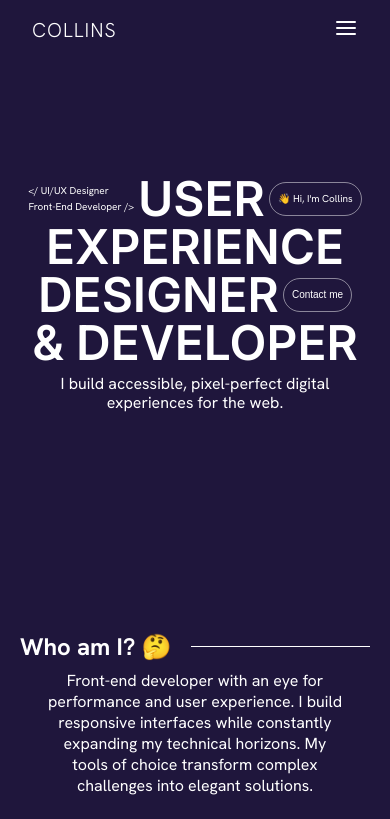
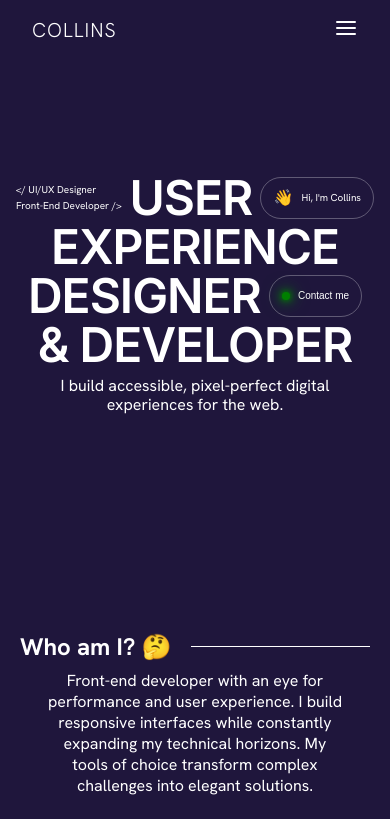
Before and after one commit to Acollins65/Collins_Dev_Portfolio, a React (Vite) app: page / in a window 390 px wide. Shown: the top 819 px of the page. Built offline with nearby package versions, Linux system fonts and the light colour scheme.

Commit message:
Hero Section Update

```diff
--- a/src/Sections/Hero Section/Hero.jsx
+++ b/src/Sections/Hero Section/Hero.jsx
@@ -1,6 +1,6 @@
 import React from "react";
 import styles from "./Hero.module.css";
-import { getImageUrl } from "../../utils";
+
 export const Hero = () => {
   return (
     <section className={styles.container}>
@@ -37,6 +37,7 @@ export const Hero = () => {
             <h1>Designer</h1>
           </div>
           <button className={styles.roundedBoarder}>
+            <div className={styles.blinkingLight}></div>
             <h3>Contact me</h3>
           </button>
         </div>
@@ -44,9 +45,10 @@ export const Hero = () => {
           <div>
             <h1> & Developer</h1>
           </div>
-          <div className={styles.roundedBoarder}>
+          <button className={styles.roundedBoarder}>
+            <div className={styles.blinkingLight}></div>
             <h3>Contact me</h3>
-          </div>
+          </button>
         </div>
         <div className={styles.contentRows}>
           <div className={styles.headerDetail}>
--- a/src/Sections/Hero Section/Hero.module.css
+++ b/src/Sections/Hero Section/Hero.module.css
@@ -10,6 +10,16 @@
   padding: 0;
   margin: 0;
   overflow: hidden;
+  animation: fadeIn 1s ease-in-out;
+}
+
+@keyframes fadeIn {
+  from {
+    opacity: 0;
+  }
+  to {
+    opacity: 1;
+  }
 }
 
 .content {
@@ -20,13 +30,38 @@
   flex-direction: column;
   gap: 8px;
   max-width: 1000px;
+  animation: slideIn 1s ease-in-out;
 }
+
+@keyframes slideIn {
+  from {
+    transform: translateY(20px);
+    opacity: 0;
+  }
+  to {
+    transform: translateY(0);
+    opacity: 1;
+  }
+}
+
 .contentRows {
   width: 100%;
   display: flex;
   justify-content: center;
   align-items: center;
   gap: 8px;
+  animation: fadeInUp 1s ease-in-out;
+}
+
+@keyframes fadeInUp {
+  from {
+    transform: translateY(20px);
+    opacity: 0;
+  }
+  to {
+    transform: translateY(0);
+    opacity: 1;
+  }
 }
 
 h1 {
@@ -36,41 +71,97 @@ h1 {
   letter-spacing: normal;
   text-transform: uppercase;
   font-family: "Inter", serif;
+  animation: textFadeIn 1s ease-in-out;
 }
+
+@keyframes textFadeIn {
+  from {
+    opacity: 0;
+  }
+  to {
+    opacity: 1;
+  }
+}
+
 h2 {
   font-size: var(--font-size-h2);
   line-height: 1.8rem;
   font-weight: var(--font-weight-regular);
   text-wrap: wrap;
   text-align: center;
+  animation: textFadeIn 1s ease-in-out;
 }
+
 h3 {
   font-size: var(--font-size-h3);
   line-height: 1.5rem;
   letter-spacing: normal;
-  font-weight: var(--font-weight-regular);
+  font-weight: var(--font-weight-light);
+  animation: textFadeIn 1s ease-in-out;
+}
+
+h3 span {
+  font-size: 20px;
+  margin-right: 8px;
 }
 
 .headerDetail {
   max-width: 700px;
   width: 60%;
   margin-top: 0.5rem;
+  animation: fadeIn 1s ease-in-out;
 }
 
-.roundedBoarderDev {
-  display: none;
-}
 .roundedBoarder {
+  display: flex;
+  flex-direction: row;
+  background-color: transparent;
   color: white;
+  padding: 1rem;
   border: var(--border-style);
-  padding: 16px;
-  border-radius: var(--border-radius);
-  transition: shake 3s ease-in-out 0;
-  background-color: transparent;
+  border-radius: 50px;
+  cursor: pointer;
+  display: flex;
+  align-items: center;
+  justify-content: center;
+  transition: background-color 0.3s, transform 0.3s;
 }
 
 .roundedBoarder:hover {
-  animation: shake 3s ease-in-out infinite;
+  background-color: #f0f0f0;
+  transform: scale(1.05);
+}
+
+.roundedBoarder h3 {
+  margin: 0;
+  display: flex;
+  align-items: center;
+}
+
+.blinkingLight {
+  width: 12px;
+  height: 12px;
+  background-color: green;
+  border-radius: 50%;
+  animation: glow 2s infinite;
+  margin-right: 8px;
+  box-shadow: 0 0 5px green, 0 0 10px green, 0 0 15px green, 0 0 20px green;
+}
+
+@keyframes glow {
+  0%,
+  100% {
+    opacity: 1;
+    box-shadow: 0 0 5px green, 0 0 10px green, 0 0 15px green, 0 0 20px green;
+  }
+  50% {
+    opacity: 0.5;
+    box-shadow: 0 0 2px green, 0 0 5px green, 0 0 10px green, 0 0 15px green;
+  }
+}
+
+.firstRow > div:nth-child(1) {
+  display: none;
 }
 
 .roundedBoarder:not(:hover) {
@@ -78,8 +169,8 @@ h3 {
   /* This will let the animation complete one more cycle */
 }
 
-.roundedBoarder h3 {
-  margin: 0;
+.secondRow button {
+  display: none;
 }
 
 @media screen and (max-width: 1000px) {
@@ -103,9 +194,9 @@ h3 {
     min-height: 70vh;
   }
   h1 {
-    font-size: 3rem;
+    font-size: 3.5rem;
     line-height: 2.5rem;
-    letter-spacing: 0px;
+    letter-spacing: -1px;
   }
 
   h2 {
@@ -123,7 +214,13 @@ h3 {
     margin-top: 0.2rem;
   }
   .roundedBoarder {
-    padding: 12px;
+    padding: 16px;
+    display: flex;
+    flex-direction: row;
+  }
+  h3 span {
+    font-size: 16px;
+    margin-right: 8px;
   }
 }
 
@@ -141,10 +238,10 @@ h3 {
     margin-top: 0.2rem;
   }
 
-  .contentRows {
-    gap: 4px;
+  h1 {
+    font-size: 3rem;
+    line-height: 2.5rem;
   }
-
   h2 {
     font-size: 1rem;
     line-height: 1.2rem;
@@ -153,14 +250,31 @@ h3 {
     font-size: 0.625rem;
   }
 
+  .blinkingLight {
+    width: 8px;
+    height: 8px;
+  }
+  .secondRow .roundedBoarder {
+    display: flex;
+    flex-direction: row;
+    align-items: center;
+    justify-content: center;
+  }
+
   .roundedBoarder {
-    padding: 8px;
+    padding: 12px;
+  }
+  .firstRow > div:nth-child(1) {
+    display: block;
   }
 
   .secondRow > div:nth-child(1) {
     display: none;
   }
-  .thirdRow > div:nth-child(2) {
+  .secondRow button {
+    display: block;
+  }
+  .thirdRow button {
     display: none;
   }
 }
--- a/src/Sections/Navbar/Navbar.jsx
+++ b/src/Sections/Navbar/Navbar.jsx
@@ -14,7 +14,9 @@ export const Navbar = () => {
         </a>
         <div className={styles.menu}>
           <ul
-            className={`${styles.menuItems} ${menuOpen && styles.menuItemsSmall}`}
+            className={`${styles.menuItems} ${
+              menuOpen && styles.menuItemsSmall
+            }`}
             onClick={() => setMenuOpen(false)}
           >
             <li>
@@ -42,7 +44,7 @@ export const Navbar = () => {
             </li> */}
             {menuOpen && (
               <div className={styles.mobileIcons}>
-                <a href="mailto:your-email@example.com">
+                <a href="mailto:alfredcollins65@gmail.com">
                   <img
                     src={getImageUrl("nav/socialIcons/mail.svg")}
                     alt="email"
--- a/src/index.css
+++ b/src/index.css
@@ -13,7 +13,7 @@ html {
   scroll-behavior: smooth;
   font-size: 16px;
   font-optical-sizing: auto;
-  background-color: #1f163c;
+  background-color: var(--color-background);
   font-family: "Hanken Grotesk", serif;
 }
 body {
--- a/src/vars.css
+++ b/src/vars.css
@@ -2,8 +2,8 @@
   /* Colours */
   --color-text-primary: #ffffff;
   --color-text-secondary: rgba(255, 255, 255, 0.5);
-  --color-background: #04152d;
-  --color-text-border: rgba(255, 255, 255, 0.481);
+  --color-background: #1f163c;
+  --color-text-border: rgba(255, 255, 255, 0.29);
   --color-background-secondary: rgba(245, 245, 245, 0.038);
 
   /* Fonts weight */
```
